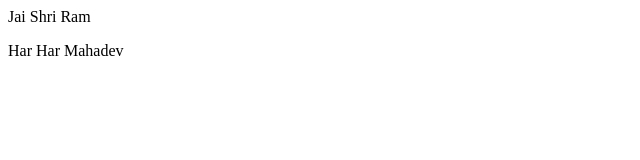
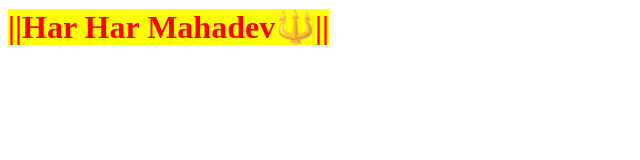
Before and after one commit to Ritik6584/LocalRepo, a plain HTML site: page index.html in a window 1280 px wide. Shown: the whole page, without its empty margins (0-640 px from the left). Drawn offline with Linux system fonts and the light colour scheme.

Commit message:
Add New Features

```diff
--- a/index.html
+++ b/index.html
@@ -1,2 +1,14 @@
-<p>Jai Shri Ram</p>
-<p>Har Har Mahadev</p>
+<!DOCTYPE html>
+<html lang="en">
+<head>
+    <meta charset="UTF-8">
+    <meta name="viewport" content="width=device-width, initial-scale=1.0">
+    <title>Document</title>
+    <link rel="stylesheet" href="style.css">
+</head>
+<body>
+    <span>
+        ||Har Har Mahadev🔱||
+    </span>
+</body>
+</html>
```
